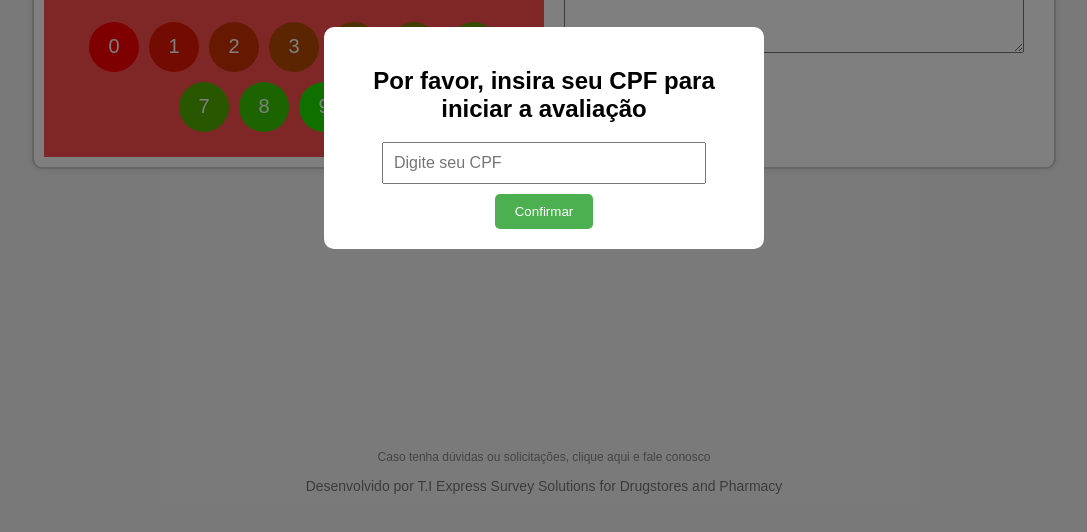
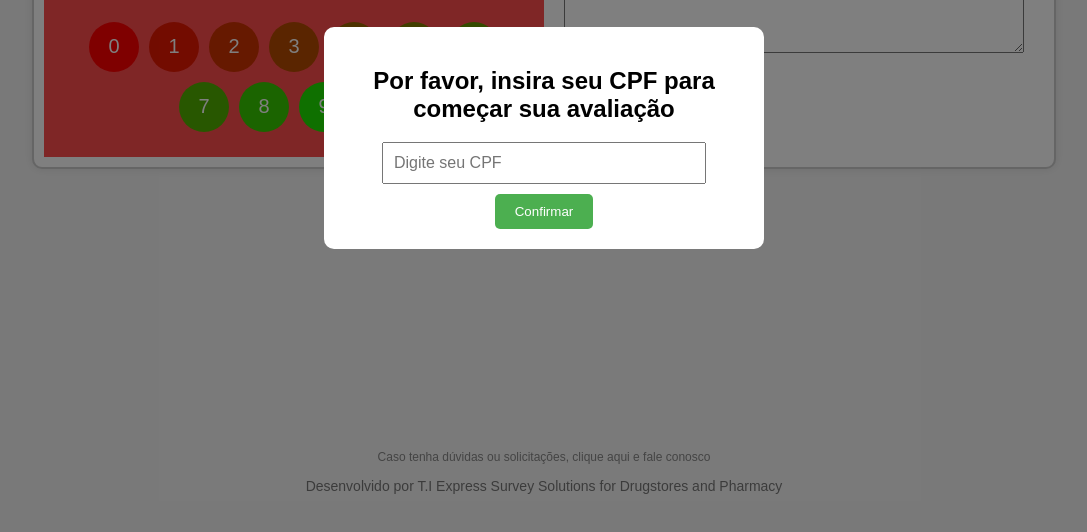
Before and after one commit to LucasFerreira30/nps-test-new-avaliation, a website: page public/index.html in a window 1280 px wide. Shown: the part 262-794 px from the top of the page, without its empty margins (96-1183 px from the left). Drawn offline with Linux system fonts and the light colour scheme; no server answers.

Commit message:
Update index.html

```diff
--- a/public/index.html
+++ b/public/index.html
@@ -9,7 +9,7 @@
 <body>
     <div class="cpf-overlay" id="cpf-overlay">
         <div class="cpf-container">
-            <h2>Por favor, insira seu CPF para iniciar a avaliação</h2>
+            <h2>Por favor, insira seu CPF para começar sua avaliação</h2>
             <input type="text" id="cpf-input" class="cpf-input" maxlength="11" placeholder="Digite seu CPF" />
             <button class="cpf-button" id="cpf-button">Confirmar</button>
         </div>
```
